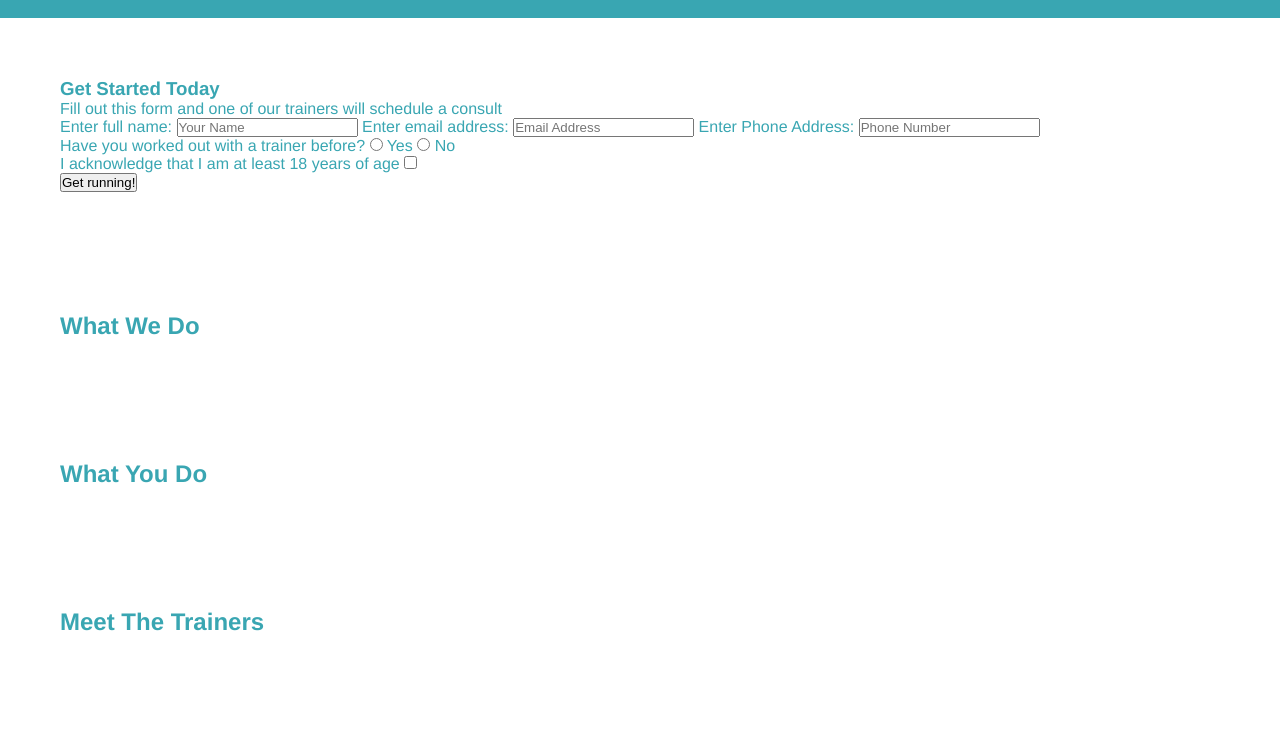
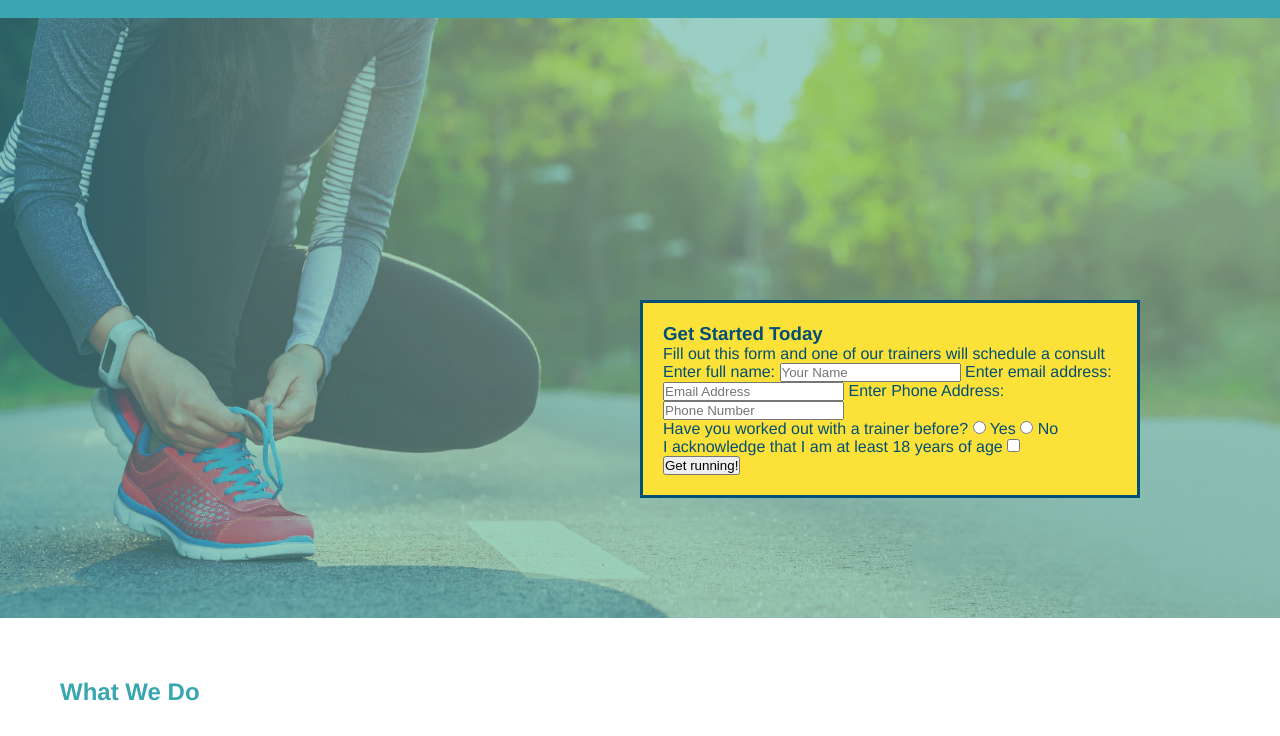
Before and after one commit to anthonypena97/run-buddy, a plain HTML site: page index.html in a window 1280 px wide. Shown: the part 64-800 px from the top of the page. Drawn offline with Linux system fonts and the light colour scheme.

Commit message:
hero positioning

```diff
--- a/assets/css/style.css
+++ b/assets/css/style.css
@@ -43,6 +43,10 @@ body {
     font-family: Helvetica, Arial, sans-serif;
 }
 
+section {
+    padding: 60px;
+}
+
 footer {
     background: #fce138;
     width: 100%;
@@ -66,7 +70,23 @@ footer a {
     color: #024e76;
 }
 
-section {
-    padding: 60px;
-    background-image: url(../images/hero-bg.jpeg)";
+/* Hero Style Start */
+.hero {
+    background-image: url("../images/hero-bg.jpeg");
+    height: 600px;
+    background-size: cover;
+    background-position: center;
+    position: relative;
 }
+/* Hero Style End */
+
+.hero-form{
+    border: solid 3px #024e76;
+    background-color: #fce138;
+    padding: 20px;
+    width: 500px;
+    color: #024e76;
+    position: absolute;
+    bottom: 120px;
+    right: 140px;
+}
--- a/index.html
+++ b/index.html
@@ -45,8 +45,8 @@
     </header>
 
     <!-- hero/jumnotron -->
-    <section>
-        <div>
+    <section class="hero">
+        <div class="hero-form">
             <h3>Get Started Today</h3>
             <p>Fill out this form and one of our trainers will schedule a consult</p>
             <!-- Add form element -->
```
Also changed, not shown: assets/images/hero-bg.jpeg (renamed from images/hero-bg.jpeg).
